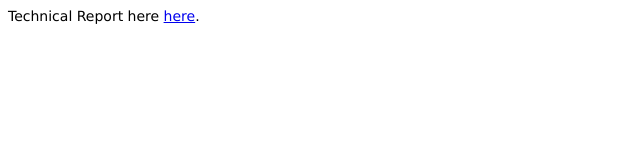
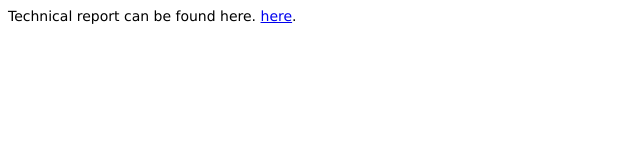
Before and after one commit to cloudcostsigmod2020/cloud, a plain HTML site: page index.html in a window 1280 px wide. Shown: the whole page, without its empty margins (0-640 px from the left). Drawn offline with Linux system fonts and the light colour scheme.

Commit message:
update link

```diff
--- a/index.html
+++ b/index.html
@@ -5,6 +5,6 @@
   </head>
 
 	<body style="font-family:Verdana,garamond,serif;font-size:14px;">
-		<span> Technical Report here </span><a href='TechnicalReport.pdf'><span>here</span></a><span>.</span>
+		<span> Technical report can be found here. </span><a href='TechnicalReport.pdf'><span>here</span></a><span>.</span>
 	</body>
 </html>
```
